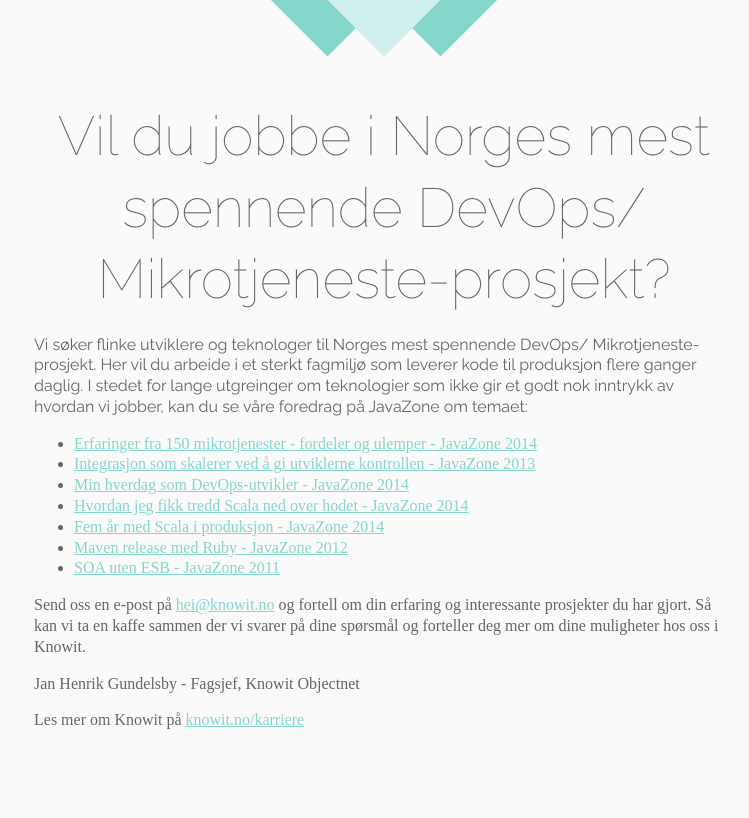
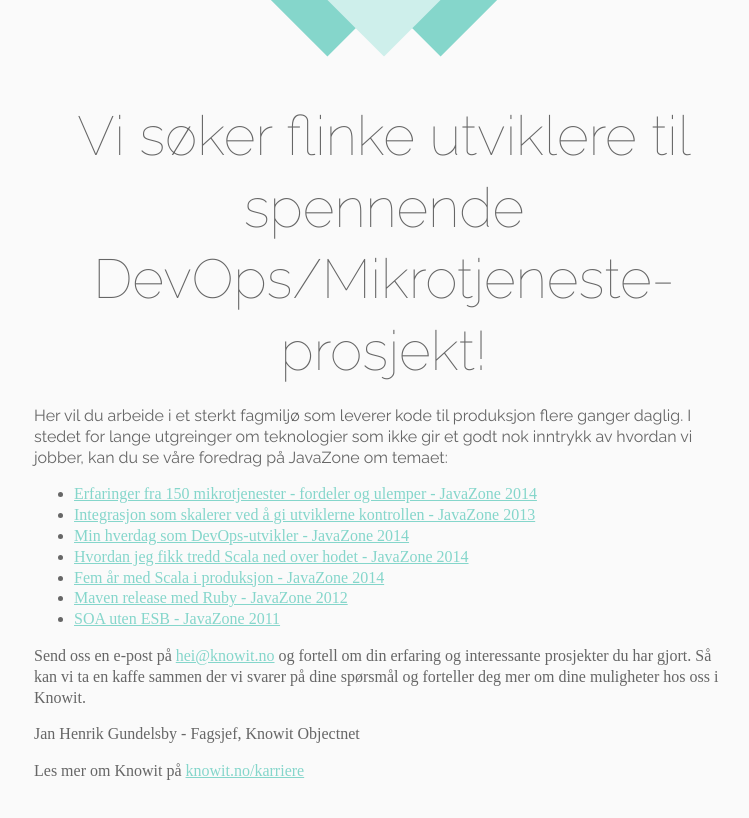
Before and after one commit to knowit/devops.knowit.no, a website: page src/index.jade in a window 1280 px wide. Shown: the whole page, without its empty margins (256-1005 px from the left). Drawn offline with nearby package versions, Linux system fonts and the light colour scheme; files that its build step writes are made by us from their sources.

Commit message:
Endringer i tekst

```diff
--- a/src/index.jade
+++ b/src/index.jade
@@ -3,10 +3,10 @@ extends layout.jade
 block content
   section.two
     .content
-      h1 Vil du jobbe i Norges mest spennende DevOps/ Mikrotjeneste-prosjekt?
+      h1 Vi søker flinke utviklere til spennende DevOps/Mikrotjeneste-prosjekt!
 
       p.lead
-        | Vi søker flinke utviklere og teknologer til Norges mest spennende DevOps/ Mikrotjeneste-prosjekt. Her vil du
+        | Her vil du
         | arbeide i et sterkt fagmiljø
         | som leverer kode til produksjon flere ganger daglig. I stedet for lange utgreinger om teknologier som
         | ikke gir et godt nok inntrykk
--- a/src/layout.jade
+++ b/src/layout.jade
@@ -3,7 +3,7 @@ html(lang='en')
   head
     meta(charset='utf-8')
     meta(name='viewport' content='initial-scale=1, maximum-scale=1')
-    title Vil du jobbe i Norges største DevOps/ Mikrotjeneste-prosjekt?
+    title Vi søker flinke utviklere til spennende DevOps/Mikrotjeneste-prosjekt!
     link(href='http://fonts.googleapis.com/css?family=Raleway:500,400,300,200,100' rel='stylesheet' type='text/css')
     link(href='http://cdnjs.cloudflare.com/ajax/libs/normalize/3.0.0/normalize.min.css' rel='stylesheet' type='text/css')
     link(rel='stylesheet' href='style.css')
```
Also changed, not shown: index.html.
